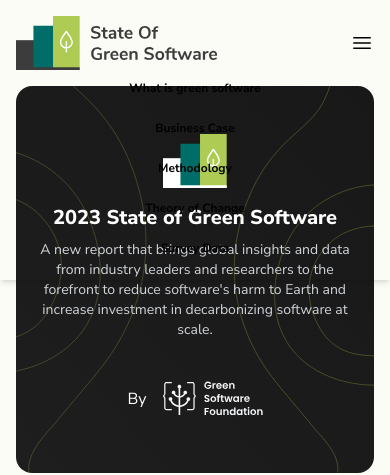
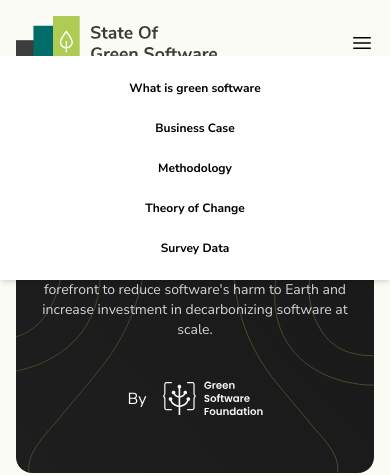
Before and after one commit to Green-Software-Foundation/state-of-green-software, an Astro site: page / in a window 390 px wide. Both pictures are taken after a click on the button 362 px from the left and 43 px from the top of the page. Shown: the top 475 px of the page. Built offline with nearby package versions, Linux system fonts and the light colour scheme; Astro itself is replaced by a stand-in of ours.

Commit message:
fix navbar mobile

```diff
--- a/src/components/Header.astro
+++ b/src/components/Header.astro
@@ -39,7 +39,7 @@ const links = [
     <Icon name="menu" className="w-6 h-6" />
   </button>
   <ul
-    class="hidden lg:flex gap-4 items-center absolute lg:static  lg:bg-none shadow-md lg:shadow-none z-50 top-10 left-0 w-full lg:w-auto py-3 lg:py-0"
+    class="hidden lg:flex gap-4 items-center absolute lg:static bg-white lg:bg-transparent shadow-md lg:shadow-none z-50 top-10 left-0 w-full lg:w-auto py-3 lg:py-0"
   >
     {
       links.map(({ label, url }) => (
```
